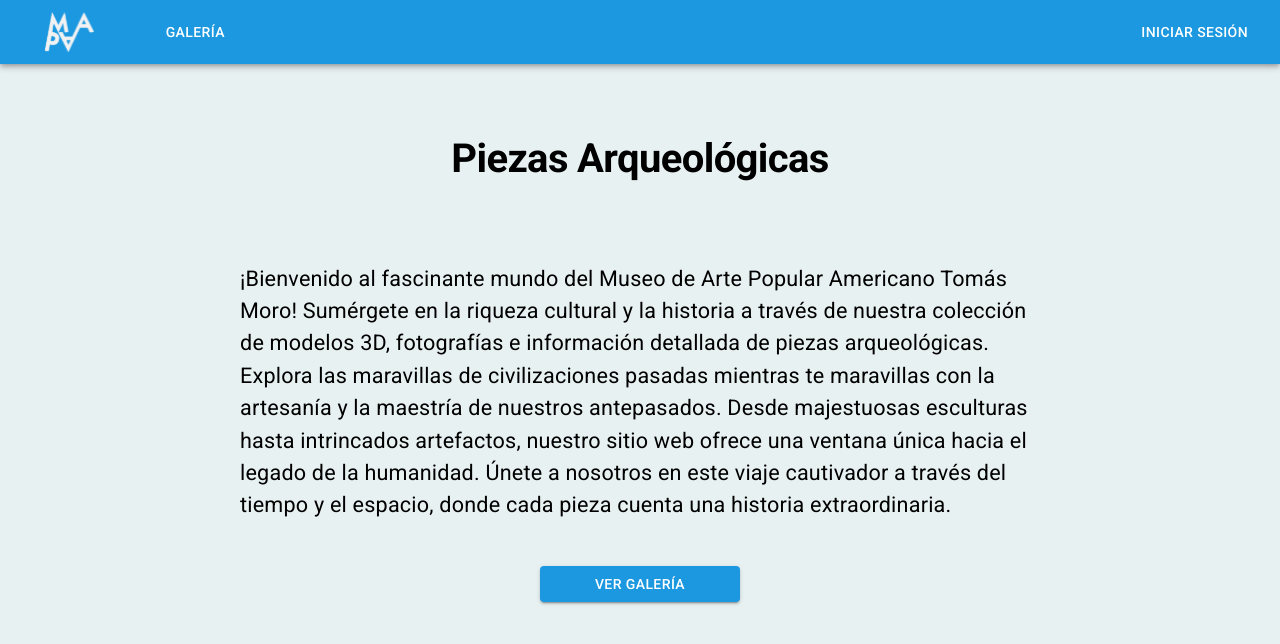
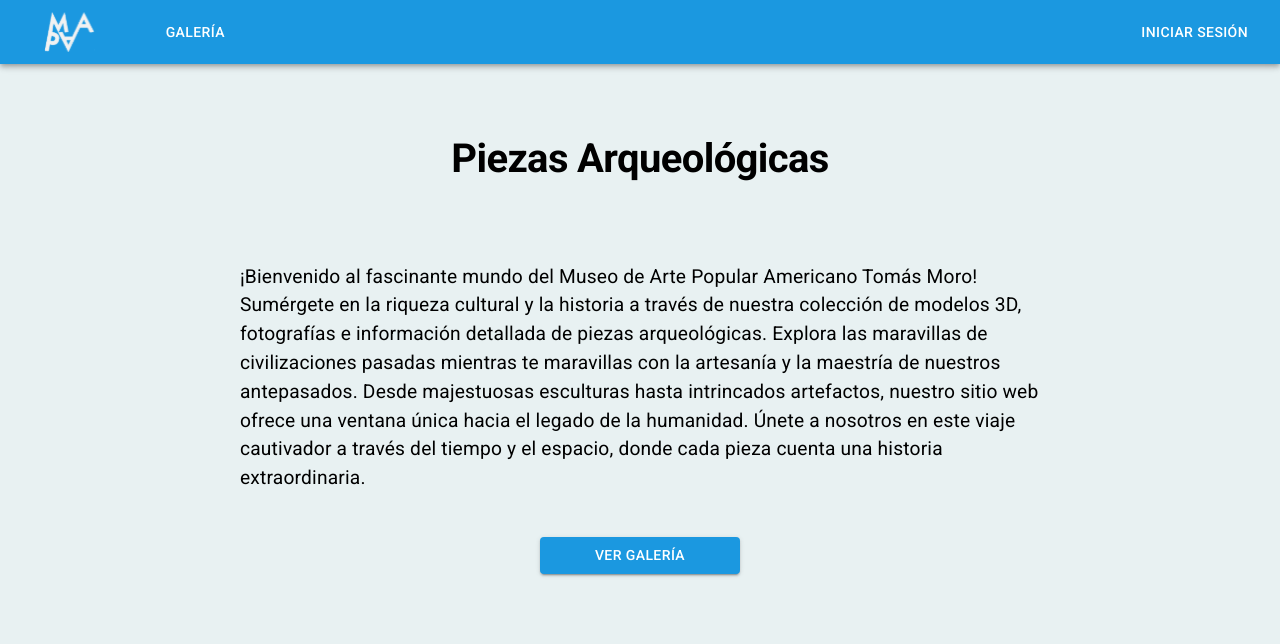
Before and after one commit to camilaF2022/Catalogo-, a React (Create React App) app in the folder catalogo-arqueologico/: page / in a window 1280 px wide. Shown: the top 644 px of the page. Built offline with nearby package versions, Linux system fonts and the light colour scheme.

Commit message:
Cambio de tamaño de letra de homepage y redireccion al apretar el logo

```diff
--- a/catalogo-arqueologico/src/components/MenuBar.jsx
+++ b/catalogo-arqueologico/src/components/MenuBar.jsx
@@ -19,7 +19,7 @@ const MenuBar = ({ loggedIn, setToken }) => {
   return (
     <AppBar position="static">
       <CustomToolbar>
-        <IconButton edge="start" color="inherit" aria-label="menu">
+        <IconButton edge="start" color="inherit" aria-label="menu" onClick={() => navigate('/')}>
           <img src={logo} alt="logo" style={{ height: '40px',marginLeft: 24 }} />
         </IconButton>
         <Typography variant="h6" component="div" sx={{ flexGrow: 1 }}>
--- a/catalogo-arqueologico/src/pages/Home/Home.jsx
+++ b/catalogo-arqueologico/src/pages/Home/Home.jsx
@@ -57,7 +57,7 @@ const CustomStack = styled(Stack)(({ theme }) => ({
     marginBottom: theme.spacing(2),
 
     textAlign: 'left', // Alinear el texto a la izquierda
-    fontSize: '1.35rem', // Hacer el texto más grande
+    fontSize: '1.2rem', // Hacer el texto más grande
   }));
 
 
```
